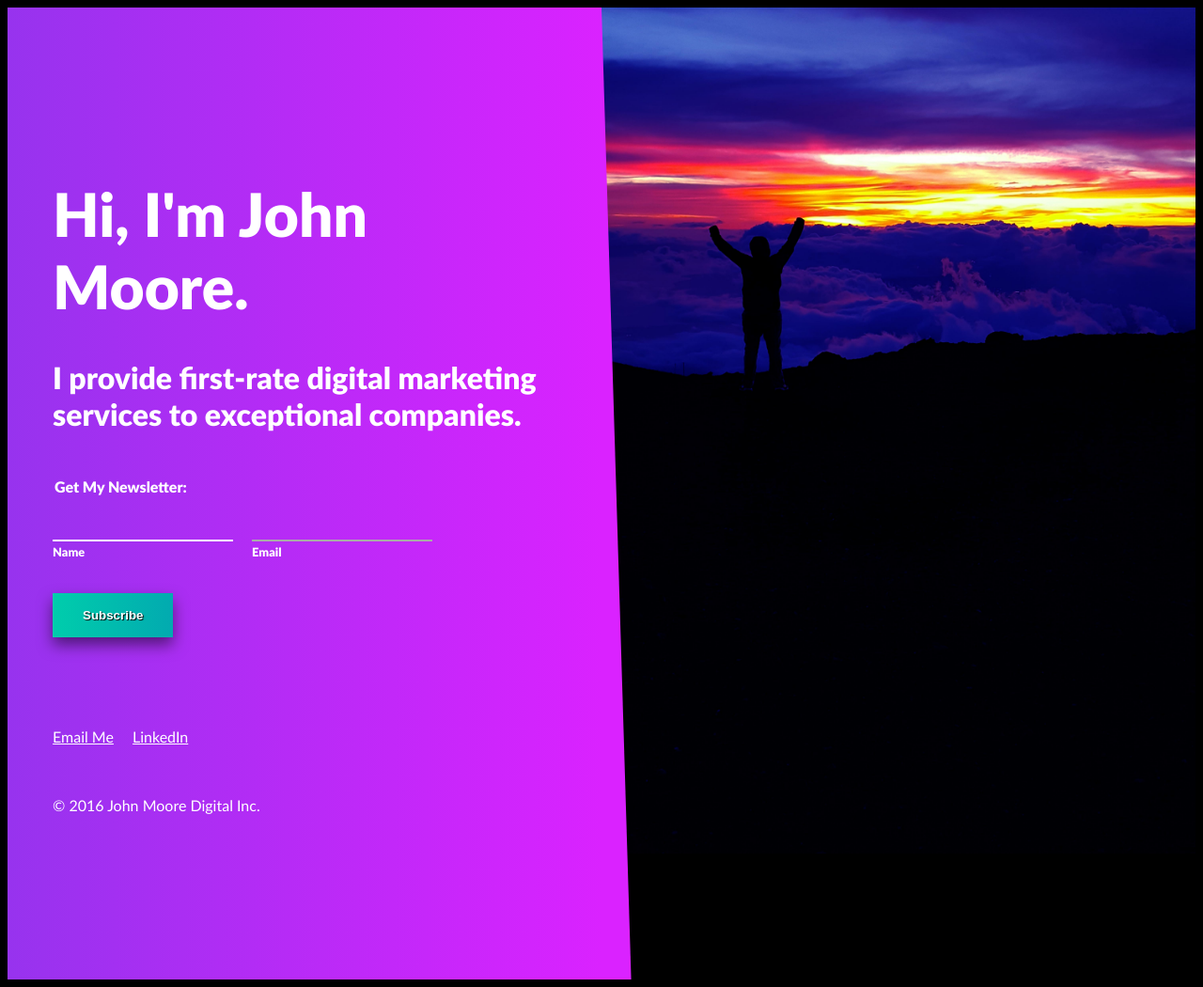
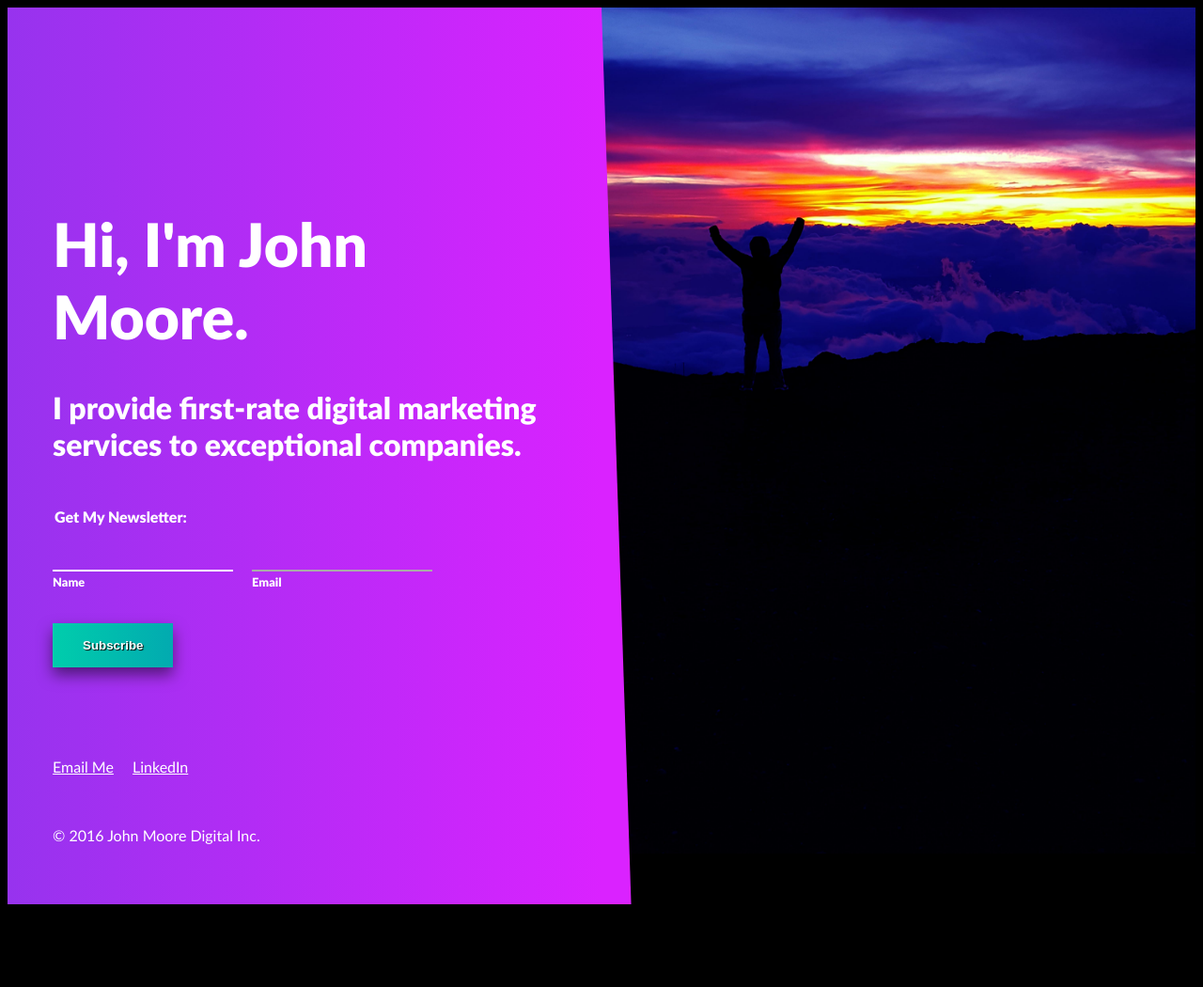
Before and after one commit to jomoweb/jomoweb.github.io, a Jekyll site: the page built from index.html, in a window 1280 px wide. Shown: the whole page at 94% size. Built offline with Jekyll 4.4.1, drawn with Linux system fonts in a browser that asks for light colours; after the commit the page ends 970 px from its top, so only the background shows below that.

Commit message:
Moved styles to end to test page speed.

```diff
--- a/_layouts/comingsoon.html
+++ b/_layouts/comingsoon.html
@@ -6,6 +6,52 @@
     <meta name="description" content="Provides first-rate digital marketing services to exceptional companies. Based in Porland, Oregon. Website Design and Development, User Expreience (UX), Search Engine Marketing (SEO + PPC).">
 
     <meta name=viewport content="width=device-width, initial-scale=1">
+
+  <head>
+  <body>
+    <div class="wrapper clearfix">
+
+      <div class="left-wrapper">
+
+        <h1><span>Hi, I'm John Moore.</span><br>I provide first-rate digital marketing services to exceptional companies.</h1>
+
+        <form action="https://johnmooredigitalinc.createsend.com/t/d/s/osdht/" method="post" id="subForm">
+          <legend>Get My Newsletter:</legend>
+          <p>
+            <input id="fieldName" name="cm-name" type="text" /><br />
+            <label for="fieldName">Name</label>
+          </p>
+          <p>
+            <input id="fieldEmail" name="cm-osdht-osdht" type="email" required /><br />
+            <label for="fieldEmail">Email</label>
+          </p>
+          <p>
+            <button type="submit">Subscribe</button>
+          </p>
+        </form>
+
+
+        <p class="footer">
+
+          <a href="mailto:&#106;&#111;&#104;&#110;+&#106;&#111;&#104;&#110;&#109;&#111;&#111;&#114;&#101;&#100;&#105;&#103;&#105;&#116;&#097;&#108;&#046;&#099;&#111;&#109;" target="_blank">Email Me</a>
+
+          <a href="https://www.linkedin.com/in/jomoweb" target="_blank">LinkedIn</a><br><br><br>
+
+          &copy; 2016 John Moore Digital Inc.
+
+        </p>
+
+
+
+
+      </div>
+      <div class="divider">
+      </div>
+      <div class="right-wrapper">
+
+      </div>
+
+    </div>
 
     <style>
 
@@ -45,6 +91,7 @@
       /* Gradients from http://uigradients.com/# */
 
       html {
+        background: #000;
         box-sizing: border-box;
       }
 
@@ -76,7 +123,7 @@
         background: linear-gradient(to left, #DA22FF , #9733EE); /* W3C, IE 10+/ Edge, Firefox 16+, Chrome 26+, Opera 12+, Safari 7+ */
         float: left;
         min-height: 100vh;
-        padding: 10rem 3rem;
+        padding: 12rem 3rem 3rem;
         position: relative;
         width: 90%;
       }
@@ -193,91 +240,6 @@
         background: -webkit-linear-gradient(to right, #02AAB0 , #00CDAC); /* Chrome 10-25, Safari 5.1-6 */
         background: linear-gradient(to right, #02AAB0 , #00CDAC); /* W3C, IE 10+/ Edge, Firefox 16+, Chrome 26+, Opera 12+, Safari 7+ */
 
-/*        -webkit-animation-duration: .5s;
-        animation-duration: .5s;
-        -webkit-animation-fill-mode: both;
-        animation-fill-mode: both;
-
-        -webkit-backface-visibility: visible;
-        backface-visibility: visible;
-        -webkit-animation-name: flip;
-        animation-name: flip;*/
-
-      }
-
-
-      @-webkit-keyframes flip {
-        from {
-          -webkit-transform: perspective(400px) rotate3d(0, 1, 0, -360deg);
-          transform: perspective(400px) rotate3d(0, 1, 0, -360deg);
-          -webkit-animation-timing-function: ease-out;
-          animation-timing-function: ease-out;
-        }
-
-        40% {
-          -webkit-transform: perspective(400px) translate3d(0, 0, 150px) rotate3d(0, 1, 0, -190deg);
-          transform: perspective(400px) translate3d(0, 0, 150px) rotate3d(0, 1, 0, -190deg);
-          -webkit-animation-timing-function: ease-out;
-          animation-timing-function: ease-out;
-        }
-
-        50% {
-          -webkit-transform: perspective(400px) translate3d(0, 0, 150px) rotate3d(0, 1, 0, -170deg);
-          transform: perspective(400px) translate3d(0, 0, 150px) rotate3d(0, 1, 0, -170deg);
-          -webkit-animation-timing-function: ease-in;
-          animation-timing-function: ease-in;
-        }
-
-        80% {
-          -webkit-transform: perspective(400px) scale3d(.95, .95, .95);
-          transform: perspective(400px) scale3d(.95, .95, .95);
-          -webkit-animation-timing-function: ease-in;
-          animation-timing-function: ease-in;
-        }
-
-        to {
-          -webkit-transform: perspective(400px);
-          transform: perspective(400px);
-          -webkit-animation-timing-function: ease-in;
-          animation-timing-function: ease-in;
-        }
-      }
-
-      @keyframes flip {
-        from {
-          -webkit-transform: perspective(400px) rotate3d(0, 1, 0, -360deg);
-          transform: perspective(400px) rotate3d(0, 1, 0, -360deg);
-          -webkit-animation-timing-function: ease-out;
-          animation-timing-function: ease-out;
-        }
-
-        40% {
-          -webkit-transform: perspective(400px) translate3d(0, 0, 150px) rotate3d(0, 1, 0, -190deg);
-          transform: perspective(400px) translate3d(0, 0, 150px) rotate3d(0, 1, 0, -190deg);
-          -webkit-animation-timing-function: ease-out;
-          animation-timing-function: ease-out;
-        }
-
-        50% {
-          -webkit-transform: perspective(400px) translate3d(0, 0, 150px) rotate3d(0, 1, 0, -170deg);
-          transform: perspective(400px) translate3d(0, 0, 150px) rotate3d(0, 1, 0, -170deg);
-          -webkit-animation-timing-function: ease-in;
-          animation-timing-function: ease-in;
-        }
-
-        80% {
-          -webkit-transform: perspective(400px) scale3d(.95, .95, .95);
-          transform: perspective(400px) scale3d(.95, .95, .95);
-          -webkit-animation-timing-function: ease-in;
-          animation-timing-function: ease-in;
-        }
-
-        to {
-          -webkit-transform: perspective(400px);
-          transform: perspective(400px);
-          -webkit-animation-timing-function: ease-in;
-          animation-timing-function: ease-in;
-        }
       }
 
       .footer {
@@ -327,52 +289,6 @@
 
 
     </style>
-  <head>
-  <body>
-    <div class="wrapper clearfix">
-
-      <div class="left-wrapper">
-
-        <h1><span>Hi, I'm John Moore.</span><br>I provide first-rate digital marketing services to exceptional companies.</h1>
-
-        <form action="https://johnmooredigitalinc.createsend.com/t/d/s/osdht/" method="post" id="subForm">
-          <legend>Get My Newsletter:</legend>
-          <p>
-            <input id="fieldName" name="cm-name" type="text" /><br />
-            <label for="fieldName">Name</label>
-          </p>
-          <p>
-            <input id="fieldEmail" name="cm-osdht-osdht" type="email" required /><br />
-            <label for="fieldEmail">Email</label>
-          </p>
-          <p>
-            <button type="submit">Subscribe</button>
-          </p>
-        </form>
-
-
-        <p class="footer">
-
-          <a href="mailto:&#106;&#111;&#104;&#110;+&#106;&#111;&#104;&#110;&#109;&#111;&#111;&#114;&#101;&#100;&#105;&#103;&#105;&#116;&#097;&#108;&#046;&#099;&#111;&#109;" target="_blank">Email Me</a>
-
-          <a href="https://www.linkedin.com/in/jomoweb" target="_blank">LinkedIn</a><br><br><br>
-
-          &copy; 2016 John Moore Digital Inc.
-
-        </p>
-
-
-
-
-      </div>
-      <div class="divider">
-      </div>
-      <div class="right-wrapper">
-
-      </div>
-
-    </div>
-
     <script>
       document.getElementById('fieldName').focus();
     </script>
```
